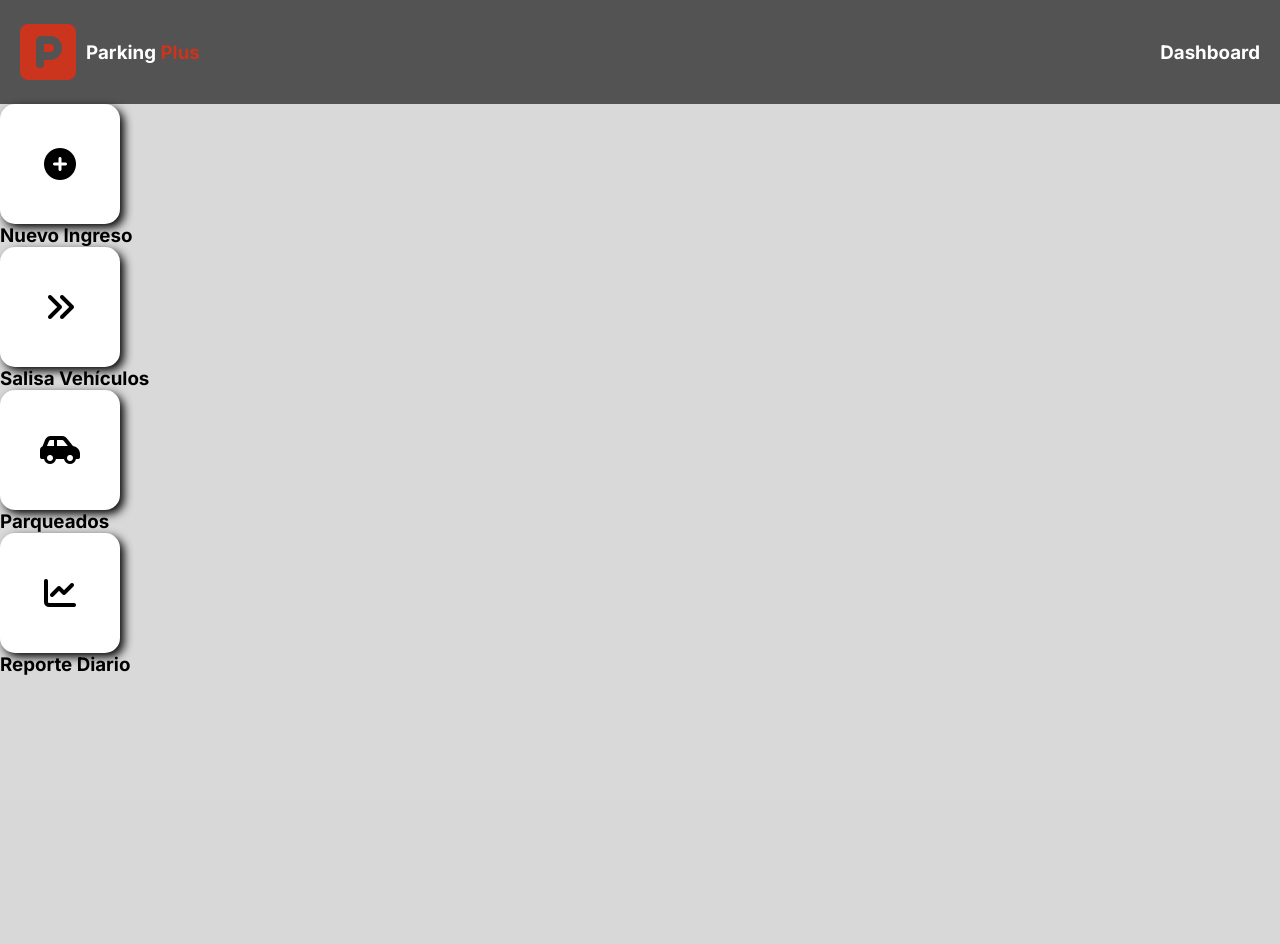
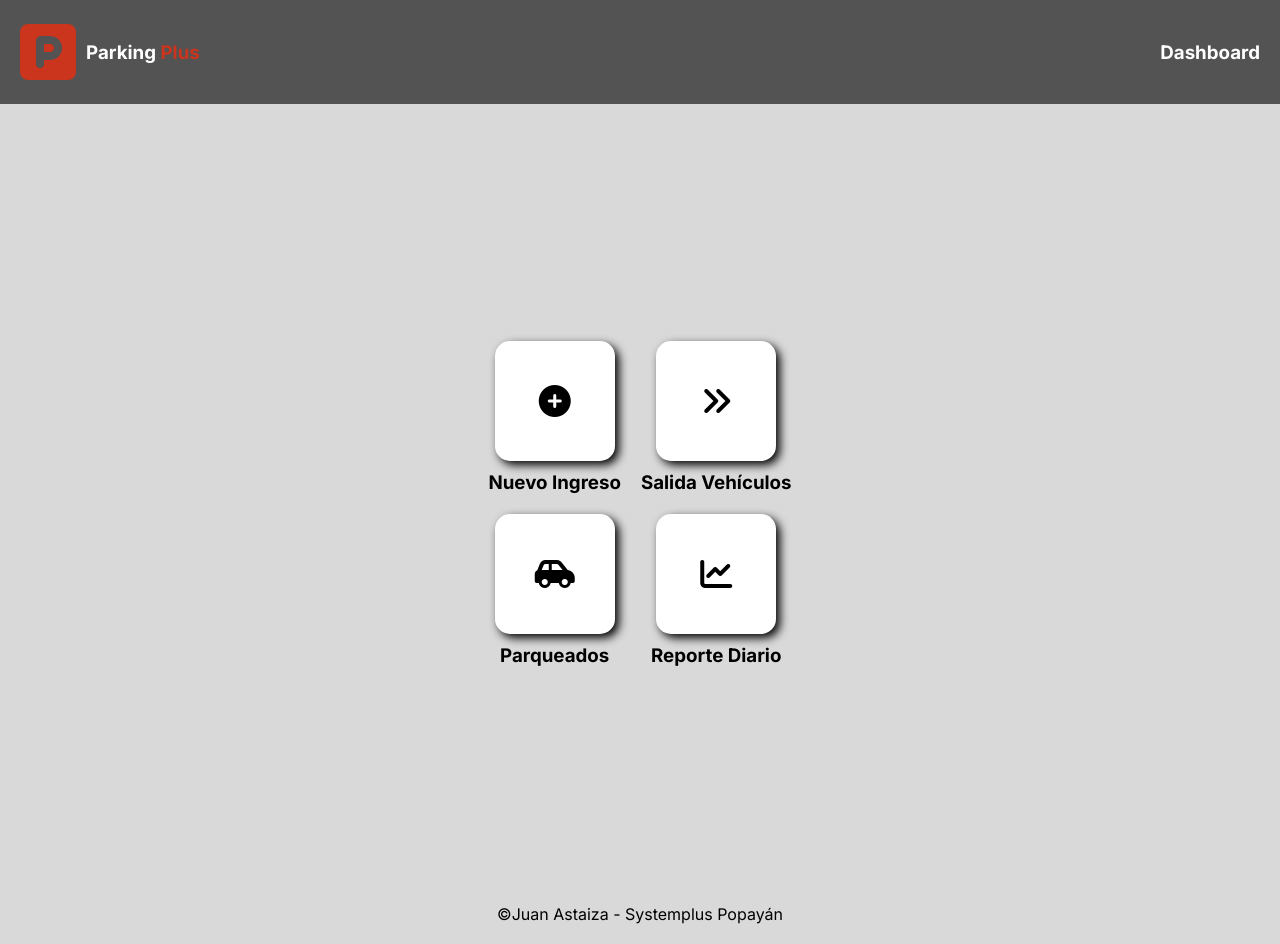
Before and after one commit to Harryson25/parking-plus, a PHP site: page /Dashboard.html in a window 1280 px wide. Before the commit the page ends 675 px from the top, so only its background shows below. Run offline with PHP 8.4, Linux system fonts and the light colour scheme.

Commit message:
Pantalla del dashboard terminada

```diff
--- a/Dashboard.html
+++ b/Dashboard.html
@@ -25,6 +25,8 @@
         </div>
         <h3 style="color: white;">Dashboard</h3>
     </header>
+
+    <div class="cuadricula">
         <div class="boton">
             <div class="boton-menu">
                 <i class="fa-solid fa-circle-plus"></i>
@@ -32,14 +34,14 @@
             <h3>Nuevo Ingreso</h3>
         </div>
 
- <div class="boton"></div>
+        <div class="boton">
             <div class="boton-menu">
                 <i class="fa-solid fa-angles-right"></i>
             </div>
-    <h3>Salisa Vehículos</h3>
+            <h3>Salida Vehículos</h3>
         </div>
 
-<div class="boton"></div>
+        <div class="boton">
             <div class="boton-menu">
                 <i class="fa-solid fa-car-side"></i>
             </div>
@@ -52,5 +54,8 @@
             </div>
             <h3>Reporte Diario</h3>
         </div>
+    </div>
+    <p style="text-align: center; padding-bottom: 20px;">&copy;Juan Astaiza - Systemplus Popayán</p>
 </body>
+
 </html>
--- a/estilos.css
+++ b/estilos.css
@@ -105,6 +105,27 @@ header {
     display: flex;
     align-items: center;
 }
+.cuadricula {
+    display: grid;
+    grid-template-columns: auto auto;
+    justify-content: center;
+    align-content: center;
+    gap: 20px;
+    margin: 0 auto;
+    height: 100vh;
+}
+
+.boton {
+    display: flex;
+    flex-direction: column;
+    align-items: center;
+    justify-content: center;
+    text-align: center;
+
+    h3 {
+        margin-top: 10px;
+    }
+}
 
 .boton-menu {
     background-color: white;
@@ -115,6 +136,13 @@ header {
     align-items: center;
     border-radius: 15px;
     box-shadow: 4px 4px 10px; var(--grisOscuro);
+    cursor: pointer;
+    transition: 0.5s ease-in-out;
+
+    &:hover {
+        background-color: var(--rojoPrincipal);
+        color: white;
+    }
 
     i {
       font-size: 2rem;
```
Lines whose indentation alone changed are shown as unchanged.
